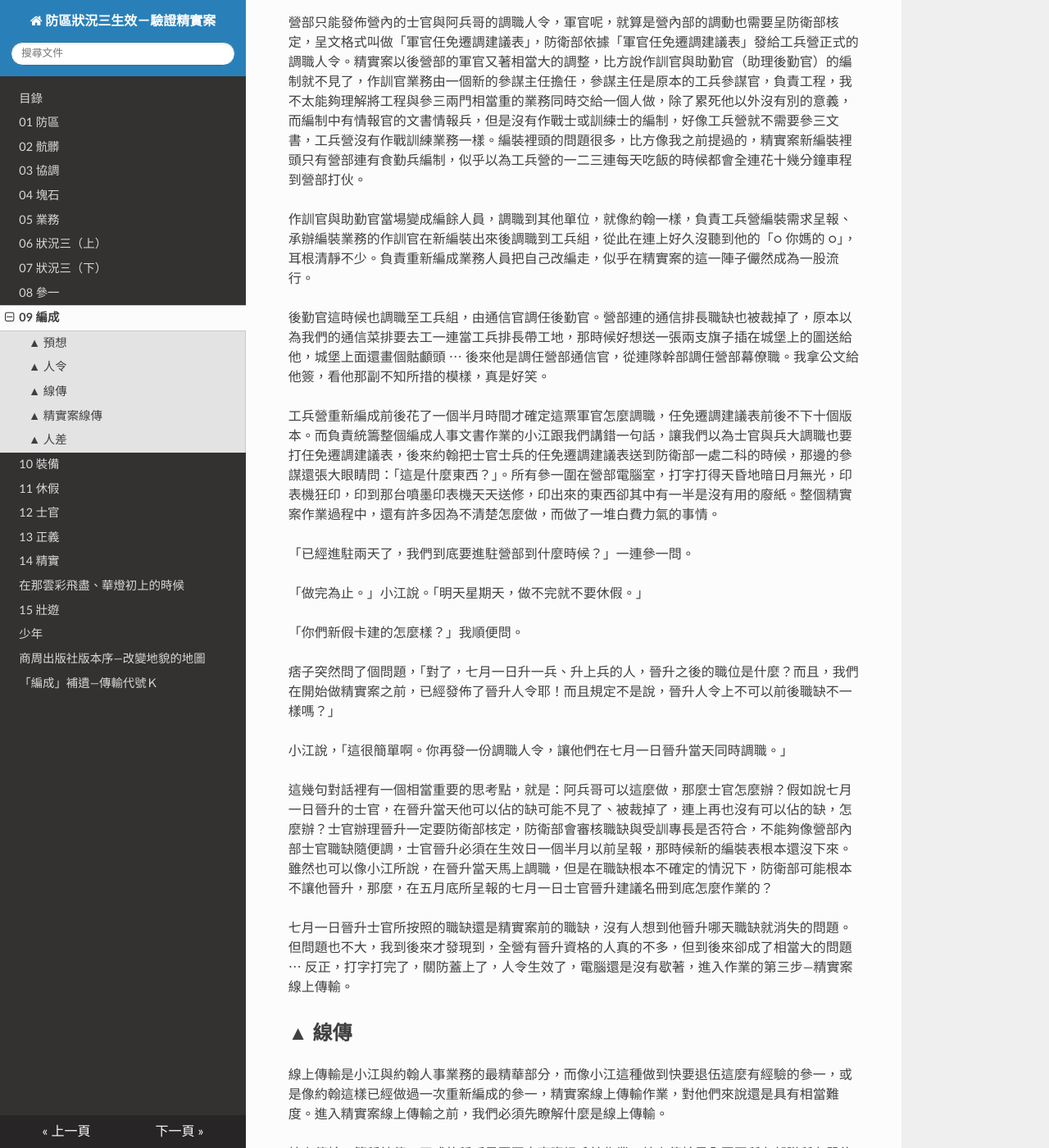
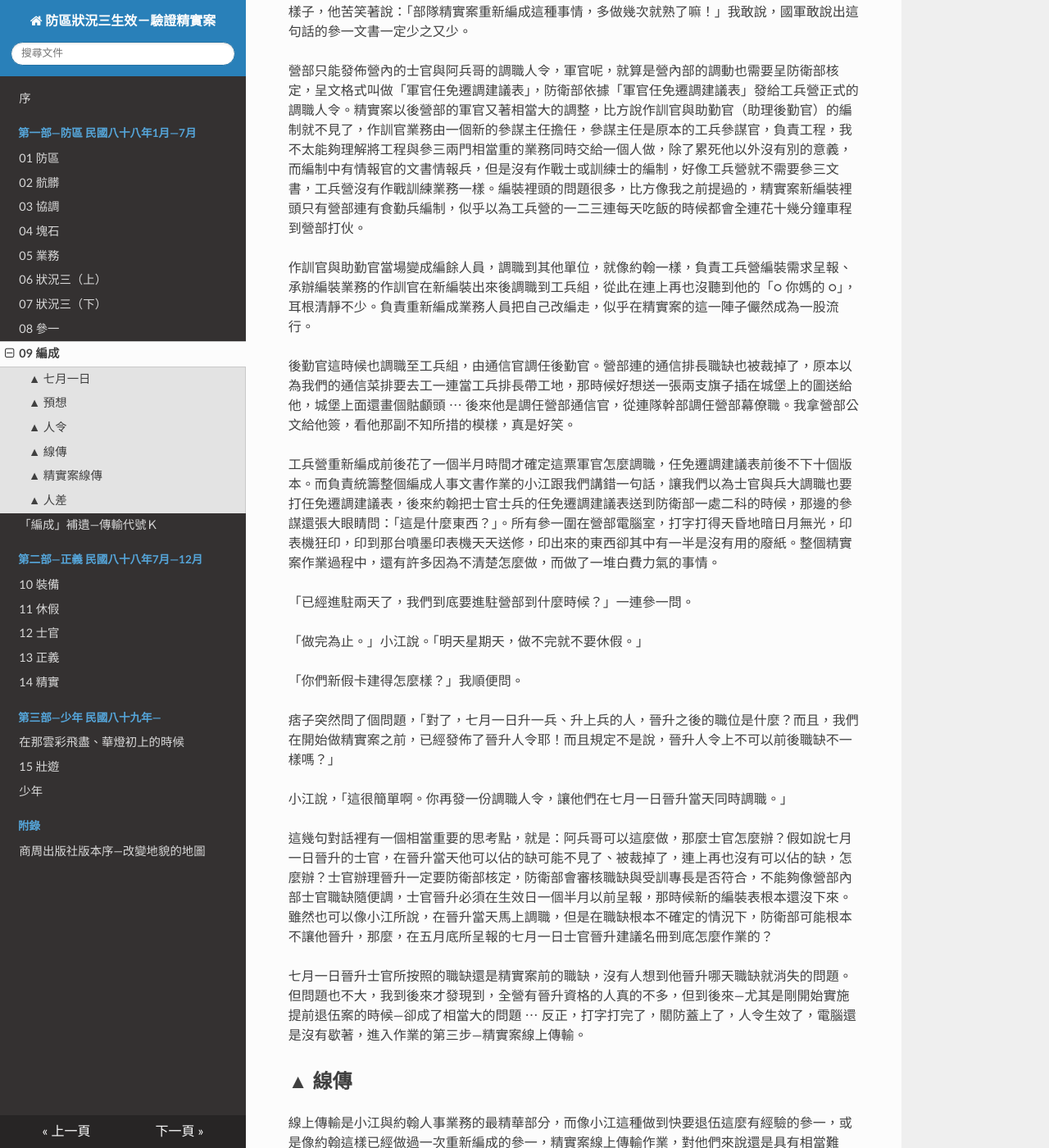
Before and after one commit to zonble/zk3, an MkDocs documentation site: the page built from docs/09.md, in a window 1280 px wide and 1400 px high, scrolled down 4038 px. Shown: the whole window at 82% size. Built offline with MkDocs 1.6.1, drawn with Linux system fonts in a browser that asks for light colours; nearby versions of some CDN libraries; some of the changed text lies outside the part shown.

Commit message:
Updates the index.

```diff
--- a/docs/09.md
+++ b/docs/09.md
@@ -5,6 +5,8 @@
 就連新米都獲撥了。
 
 但是營辦室裡所有人都以等待審判日的心情迎接七月一日。
+
+## ▲ 七月一日
 
 七月一日，一個新年度的開始，為了因應九十年度國軍改採歷年制的施行，我們所迎接的是一個為期一年又六個月的詭異年度。七月一日，所有事情都集中在這一天，也不知道為什麼，就是非這天不可。首先，國軍公文格式變了，變成一個大家都搞不清楚怎麼使用的新公文格式，而且這個新公文格式非用電腦打不可，搞得十月大停電的時候全防區將近半個月沒辦法發文。新公文格式的宣導資料上面說，沒有電腦的單位，可以用一張特製墊板為底，光線透過紙可以看到墊板上的格線，依據格線上的格式製作，各大文具供應站都有提供。我把位在海內的文供站整個翻過來還是沒找到。
 
@@ -84,9 +86,9 @@
 
 營部只能發佈營內的士官與阿兵哥的調職人令，軍官呢，就算是營內部的調動也需要呈防衛部核定，呈文格式叫做「軍官任免遷調建議表」，防衛部依據「軍官任免遷調建議表」發給工兵營正式的調職人令。精實案以後營部的軍官又著相當大的調整，比方說作訓官與助勤官（助理後勤官）的編制就不見了，作訓官業務由一個新的參謀主任擔任，參謀主任是原本的工兵參謀官，負責工程，我不太能夠理解將工程與參三兩門相當重的業務同時交給一個人做，除了累死他以外沒有別的意義，而編制中有情報官的文書情報兵，但是沒有作戰士或訓練士的編制，好像工兵營就不需要參三文書，工兵營沒有作戰訓練業務一樣。編裝裡頭的問題很多，比方像我之前提過的，精實案新編裝裡頭只有營部連有食勤兵編制，似乎以為工兵營的一二三連每天吃飯的時候都會全連花十幾分鐘車程到營部打伙。
 
-作訓官與助勤官當場變成編餘人員，調職到其他單位，就像約翰一樣，負責工兵營編裝需求呈報、承辦編裝業務的作訓官在新編裝出來後調職到工兵組，從此在連上好久沒聽到他的「○ 你媽的 ○」，耳根清靜不少。負責重新編成業務人員把自己改編走，似乎在精實案的這一陣子儼然成為一股流行。
+作訓官與助勤官當場變成編餘人員，調職到其他單位，就像約翰一樣，負責工兵營編裝需求呈報、承辦編裝業務的作訓官在新編裝出來後調職到工兵組，從此在連上再也沒聽到他的「○ 你媽的 ○」，耳根清靜不少。負責重新編成業務人員把自己改編走，似乎在精實案的這一陣子儼然成為一股流行。
 
-後勤官這時候也調職至工兵組，由通信官調任後勤官。營部連的通信排長職缺也被裁掉了，原本以為我們的通信菜排要去工一連當工兵排長帶工地，那時候好想送一張兩支旗子插在城堡上的圖送給他，城堡上面還畫個骷顱頭 ⋯ 後來他是調任營部通信官，從連隊幹部調任營部幕僚職。我拿公文給他簽，看他那副不知所措的模樣，真是好笑。
+後勤官這時候也調職至工兵組，由通信官調任後勤官。營部連的通信排長職缺也被裁掉了，原本以為我們的通信菜排要去工一連當工兵排長帶工地，那時候好想送一張兩支旗子插在城堡上的圖送給他，城堡上面還畫個骷顱頭 ⋯ 後來他是調任營部通信官，從連隊幹部調任營部幕僚職。我拿營部公文給他簽，看他那副不知所措的模樣，真是好笑。
 
 工兵營重新編成前後花了一個半月時間才確定這票軍官怎麼調職，任免遷調建議表前後不下十個版本。而負責統籌整個編成人事文書作業的小江跟我們講錯一句話，讓我們以為士官與兵大調職也要打任免遷調建議表，後來約翰把士官士兵的任免遷調建議表送到防衛部一處二科的時候，那邊的參謀還張大眼睛問：「這是什麼東西？」。所有參一圍在營部電腦室，打字打得天昏地暗日月無光，印表機狂印，印到那台噴墨印表機天天送修，印出來的東西卻其中有一半是沒有用的廢紙。整個精實案作業過程中，還有許多因為不清楚怎麼做，而做了一堆白費力氣的事情。
 
@@ -94,7 +96,7 @@
 
 「做完為止。」小江說。「明天星期天，做不完就不要休假。」
 
-「你們新假卡建的怎麼樣？」我順便問。
+「你們新假卡建得怎麼樣？」我順便問。
 
 痞子突然問了個問題，「對了，七月一日升一兵、升上兵的人，晉升之後的職位是什麼？而且，我們在開始做精實案之前，已經發佈了晉升人令耶！而且規定不是說，晉升人令上不可以前後職缺不一樣嗎？」
 
@@ -102,7 +104,7 @@
 
 這幾句對話裡有一個相當重要的思考點，就是：阿兵哥可以這麼做，那麼士官怎麼辦？假如說七月一日晉升的士官，在晉升當天他可以佔的缺可能不見了、被裁掉了，連上再也沒有可以佔的缺，怎麼辦？士官辦理晉升一定要防衛部核定，防衛部會審核職缺與受訓專長是否符合，不能夠像營部內部士官職缺隨便調，士官晉升必須在生效日一個半月以前呈報，那時候新的編裝表根本還沒下來。雖然也可以像小江所說，在晉升當天馬上調職，但是在職缺根本不確定的情況下，防衛部可能根本不讓他晉升，那麼，在五月底所呈報的七月一日士官晉升建議名冊到底怎麼作業的？
 
-七月一日晉升士官所按照的職缺還是精實案前的職缺，沒有人想到他晉升哪天職缺就消失的問題。但問題也不大，我到後來才發現到，全營有晉升資格的人真的不多，但到後來卻成了相當大的問題 ⋯ 反正，打字打完了，關防蓋上了，人令生效了，電腦還是沒有歇著，進入作業的第三步—精實案線上傳輸。
+七月一日晉升士官所按照的職缺還是精實案前的職缺，沒有人想到他晉升哪天職缺就消失的問題。但問題也不大，我到後來才發現到，全營有晉升資格的人真的不多，但到後來—尤其是剛開始實施提前退伍案的時候—卻成了相當大的問題 ⋯ 反正，打字打完了，關防蓋上了，人令生效了，電腦還是沒有歇著，進入作業的第三步—精實案線上傳輸。
 
 ## ▲ 線傳
 
@@ -126,7 +128,7 @@
 
 行政根據他在薪餉作業期間發現的人薪不符狀況、依據人事線上詳印表等表格繕造「人薪差異調節表」，簡稱「人差表」。行政為了薪餉作業，幾乎可以說是半個參一，有時候，行政那邊的人令比參一還齊全，就我的認識，行政如果做久了會得一種職業病，就是當行政遠遠看到一份Ｂ４大小的紙張，上面印著大大小小格子，格子裡面填著人員的名字、身分證字號等等的資料，他就會眼睛「錚」一聲，閃耀著奇異的光彩，大喊「啊！人令！」如果當他發現那不過是嘉獎處分的人勤令，他又會咒罵「人勤令？垃圾！」如果防區義務役官兵湊到足夠的人勤令、湊到九支嘉獎，可以換一航次特別榮譽假—八天的返台假耶！校級軍官晉升也要靠足夠的人勤令，但是行政，就是那種會把人勤令視如敝屣的人。對他來說，跟人事異動無關、跟薪餉作業無關的任何文件，都是垃圾。
 
-視人勤令如敝屣行政可能忽視了一點，就是人勤令也有可能影響薪資，比方說罰薪（傳輸代號Ｄ）以及降級（代號Ｋ）等處分方式都會讓薪餉變少，拔階撤職也是發人勤令（代號Ａ）。當然，這些狀況都是少之又少，我們行政連新兵「隨波降梯」都遇到過，還是沒有碰到過上述狀況，但就算再少，總不會比遇到重新編成的機會少吧！我想。代號Ｋ的降級處分照規定來看應該是很容易執行的，只要是上尉以上主官就可以對士官與兵員發降級人勤令，我們連長、營長可以讓單位內任何官士降級，而降級最少三個月、最長一年，就是說—只要我看哪個新兵不爽，而連長信得過我，我可以自己發個人勤令，讓他掛個一年半的二兵？
+視人勤令如敝屣行政可能忽視了一點，就是人勤令也有可能影響薪資，比方說罰薪（傳輸代號Ｄ）以及降級（代號Ｋ）等處分方式都會讓薪餉變少，拔階撤職也是發人勤令（代號Ａ）。當然，這些狀況都是少之又少，我們行政連新兵「隨波降梯」（某次因為奇怪的原因，造成發餉時不看新兵梯次，只看抵防日）都遇到過，還是沒有碰到過上述狀況，但就算再少，總不會比遇到重新編成的機會少吧！我想。代號Ｋ的降級處分照規定來看應該是很容易執行的，只要是上尉以上主官就可以對士官與兵員發降級人勤令，我們連長、營長可以讓單位內任何官士降級，而降級最少三個月、最長一年，就是說—只要我看哪個新兵不爽，而連長信得過我，我可以自己發個人勤令，讓他掛個一年半的二兵？
 
 不過，我擔任參一的時候從來沒發過處分代號Ｋ，因為全防區從來沒有聽說有人發過，我也不敢貿然成為第一人，而且防區最高掌管人勤的防衛部一處五科好像也搞不清楚Ｋ，如果我冒冒失失的發了個Ｋ，極可能馬上被一處五科打回來。有一次我試探性的問五科文書「你知道什麼是代號Ｋ嗎？」「不知道。」他說，「不過我倒是知道在海內電動玩具店裡，格鬥天王九九裡頭那個Ｋ蠻強的。」什麼跟什麼。
 
@@ -142,7 +144,7 @@
 
 「你這樣亂搞嘛！」小江說，「行政那邊辦餉也要看人令啊，就算一處五科修人差的時候只看人差表，人差表上面也一定要有人令字號，財務官那邊看人差表的時候也要看人令的啊。」約翰也說，「而且人差太多，防衛部做各單位線傳成效評比的時候，會處分主官耶。假如營長怎麼樣的話，我們也不會有什麼好事。」
 
-「可是你看，行政那邊也有好幾次根本就沒有新兵任職人令，新兵銜補單拿過去就照樣發餉．（說真的，我覺得本營行政真的很有辦法。）防衛部督導我們線傳？防衛部自己線傳做那麼爛，我們沒去督導防衛部就不錯了！懲處主官？我早就想挖洞給他跳了！」
+「可是你看，行政那邊也有好幾次根本就沒有新兵任職人令，新兵銜補單拿過去就照樣發餉．（說真的，我覺得本營行政真的很有辦法。）防衛部督導我們線傳？防衛部自己線傳做那麼爛，每次人差表出來，最多的就是防衛部自己，我們沒去督導防衛部就不錯了！懲處主官？我早就想挖洞給他跳了！」
 
 軍線響起，約翰接起來，什麼，找我的？「安全士官打的，說你家裡打電話到安官室找你，要你上去安官室接電話。」「叫他跟我家裡講我沒空啦！」
 
--- a/docs/index.md
+++ b/docs/index.md
@@ -1,4 +1,4 @@
-# 目錄
+# 序
 
 zonble
 
--- a/mkdocs.yml
+++ b/mkdocs.yml
@@ -5,3 +5,28 @@ theme:
 extra:
   search:
     language: 'jp'
+nav:
+  - '序': 'index.md'
+  - '第一部—防區 民國八十八年1月—7月':
+    - '01.md'
+    - '02.md'
+    - '03.md'
+    - '04.md'
+    - '05.md'
+    - '06.md'
+    - '07.md'
+    - '08.md'
+    - '09.md'
+    - '23.md'
+  - '第二部—正義 民國八十八年7月—12月':
+    - '10.md'
+    - '11.md'
+    - '12.md'
+    - '13.md'
+    - '14.md'
+  - '第三部—少年 民國八十九年—':
+    - '15_0.md'
+    - '15_1.md'
+    - '21.md'
+  - '附錄':
+    - '22.md'
```
Also changed, not shown: docs/06.md (+6 -4 lines), docs/08.md (+2 -2 lines).
